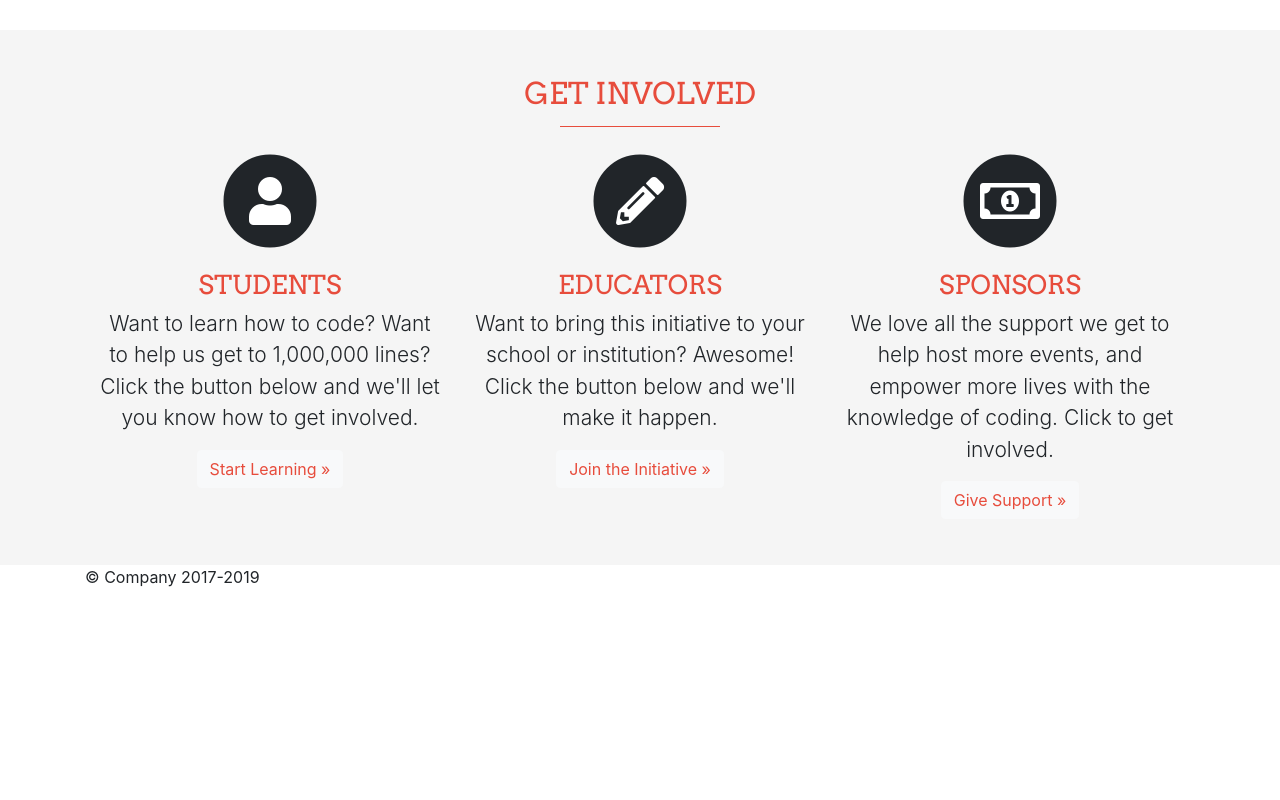
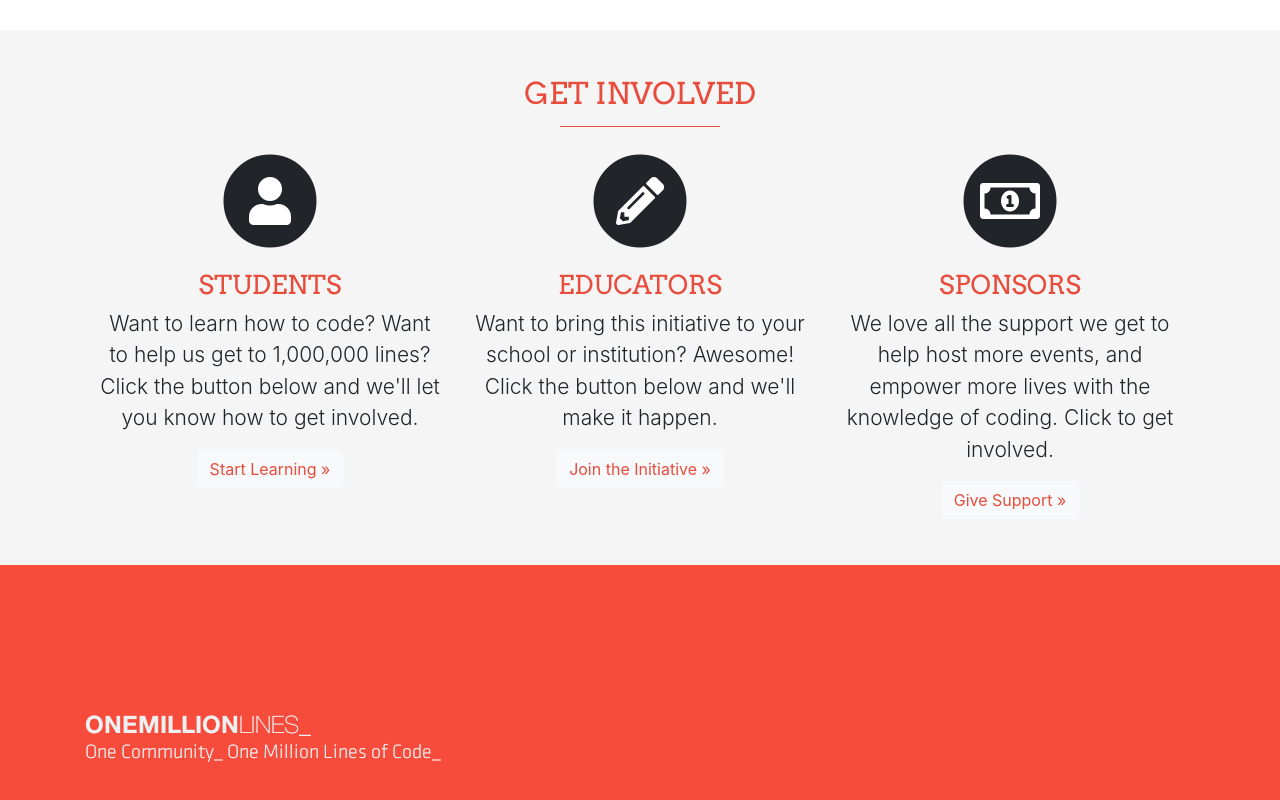
Before and after one commit to francisrod01/building-html-sites, a website: page projects/one-million-lines/index.html in a window 1280 px wide. Shown: the part 1119-1919 px from the top of the page. Before the commit the page ends 1724 px from the top, so only its background shows below. Drawn offline with nearby package versions, Linux system fonts and the light colour scheme.

Commit message:
[oml] Added footer content and some style as well

```diff
--- a/projects/one-million-lines/css/custom.css
+++ b/projects/one-million-lines/css/custom.css
@@ -91,6 +91,12 @@ ul.navbar-nav {
   margin-bottom: 20px;
 }
 
+footer {
+  padding-top: 150px;
+  padding-bottom: 30px;
+  background-color: #f74c3c;
+}
+
 @media (min-width: 768px) {
   .bd-placeholder-img-lg {
     font-size: 3.5rem;
--- a/projects/one-million-lines/index.html
+++ b/projects/one-million-lines/index.html
@@ -119,8 +119,12 @@
 
     </main>
 
-    <footer class="container">
-      <p>&copy; Company 2017-2019</p>
+    <footer>
+      <div class="container">
+        <p>
+          <img src="images/bottom_brand.png" alt="One Million Lines" title="One Million Lines">
+        </p>
+      </div>
     </footer>
     <script src="https://code.jquery.com/jquery-3.3.1.slim.min.js" integrity="sha384-q8i/X+965DzO0rT7abK41JStQIAqVgRVzpbzo5smXKp4YfRvH+8abtTE1Pi6jizo" crossorigin="anonymous"></script>
     <script>window.jQuery || document.write('<script src="/docs/4.3/assets/js/vendor/jquery-slim.min.js"><\/script>')</script>
```
Also changed, not shown: projects/one-million-lines/images/bottom_brand.png (added).
